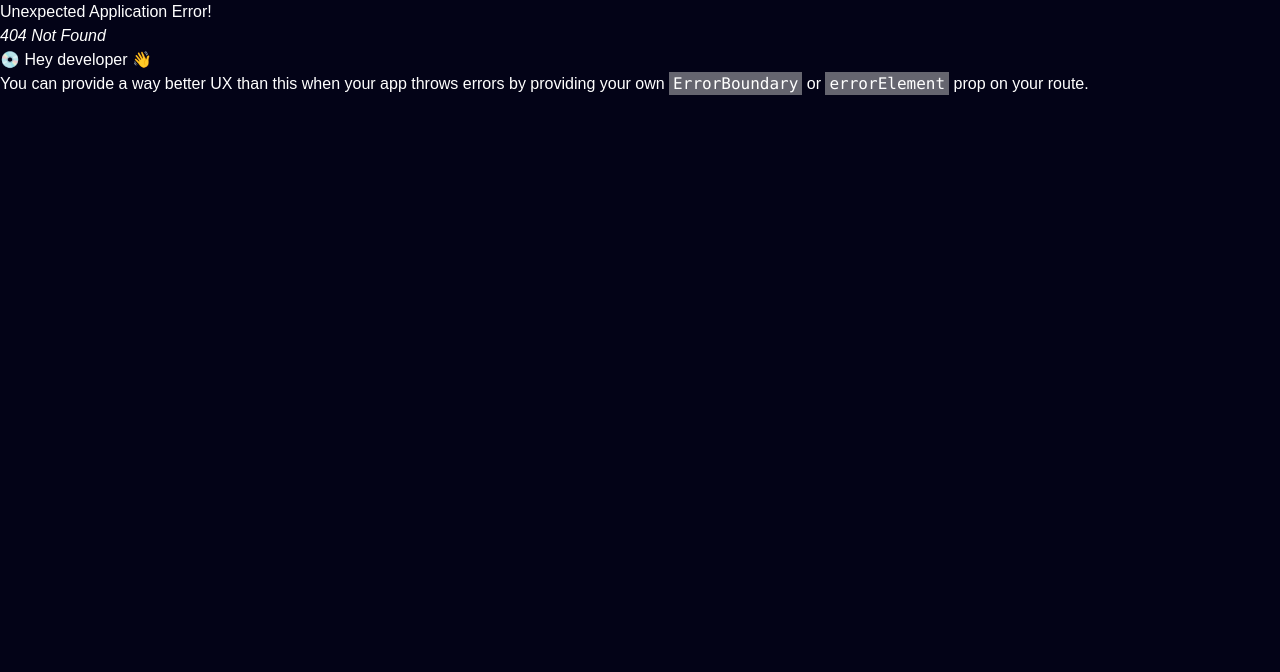
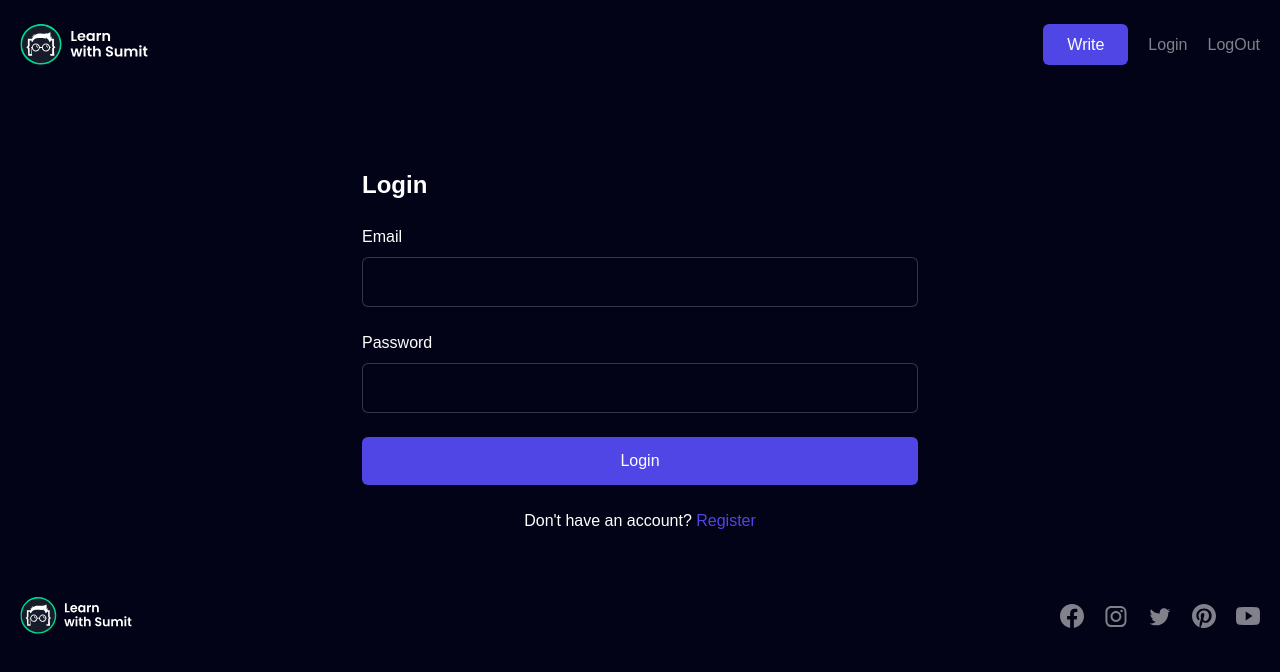
Before and after one commit to Rifa9oct/react-blogify, a React (Vite) app: page /login in a window 1280 px wide. Before the commit this address had no page. Shown: the top 672 px of the page. Built offline with nearby package versions, Linux system fonts and the light colour scheme.

Commit message:
create login page and added logOut button in header

```diff
--- a/package.json
+++ b/package.json
@@ -14,6 +14,7 @@
     "match-sorter": "^6.3.4",
     "react": "^18.2.0",
     "react-dom": "^18.2.0",
+    "react-hook-form": "^7.51.0",
     "react-icons": "^5.0.1",
     "react-router-dom": "^6.22.3",
     "react-toastify": "^10.0.4",
--- /dev/null
+++ b/src/components/auth/Logout.jsx
@@ -0,0 +1,18 @@
+import { useNavigate } from "react-router-dom";
+
+const Logout = () => {
+    const navigatev = useNavigate();
+    const handleLogout = () => {
+        navigatev("/login")
+    }
+
+    return (
+        <>
+            <button onClick={handleLogout} to="/login" className="text-white/50 hover:text-white transition-all duration-200">
+                LogOut
+            </button>
+        </>
+    );
+};
+
+export default Logout;
--- a/src/pages/Home/Header.jsx
+++ b/src/pages/Home/Header.jsx
@@ -1,13 +1,15 @@
 import logo from "./../../assets/logo.svg"
 import search from "./../../assets/icons/search.svg"
+import { Link } from "react-router-dom";
+import Logout from "../../components/auth/Logout";
 
 const Header = () => {
     return (
         <nav className="container">
             <div>
-                <a href="./index.html">
+                <Link to="/">
                     <img className="w-32" src={logo} alt="logo" />
-                </a>
+                </Link>
             </div>
             <div>
                 <ul className="flex items-center space-x-5">
@@ -17,23 +19,29 @@ const Header = () => {
                             Write
                         </a>
                     </li>
-                    <li>
+
+                    {/* search */}
+                    {/* <li>
                         <a href="./search.html" className="flex items-center gap-2 cursor-pointer">
                             <img src={search} alt="Search" />
                             <span>Search</span>
                         </a>
+                    </li> */}
+
+                    <li>
+                        <Link to="/login" className="text-white/50 hover:text-white transition-all duration-200">
+                            Login
+                        </Link>
                     </li>
-                    <li>
-                        <a href="./login.html" className="text-white/50 hover:text-white transition-all duration-200">
-                            Login
-                        </a>
-                    </li>
-                    <li className="flex items-center">
+                    <li><Logout/></li>
+
+                    {/* profile  */}
+                    {/* <li className="flex items-center">
                         <div className="avater-img bg-orange-600 text-white">
                             <span className="">S</span>
                         </div>
                         <a href="./profile.html"><span className="text-white ml-2">Saad Hasan</span></a>
-                    </li>
+                    </li> */}
                 </ul>
             </div>
         </nav>
--- a/src/pages/Login.jsx
+++ b/src/pages/Login.jsx
@@ -1,10 +1,65 @@
+import { useForm } from "react-hook-form";
+import { MdError } from "react-icons/md";
+import { Link, useNavigate } from "react-router-dom";
+import Footer from "./Home/Footer";
 
 
 const Login = () => {
+    const { register, handleSubmit, formState: { errors } } = useForm();
+    const navigate = useNavigate();
+
+    const onSubmit = (data) => {
+        const email = data.email;
+        const password = data.password;
+        navigate("/");
+        console.log(email, password)
+    }
+
     return (
-        <div>
+        <>
+            <div className="container">
+                <div className="w-full md:w-1/2 mx-auto bg-[#030317] p-8 rounded-md mt-12">
+                    <h2 className="text-2xl font-bold mb-6">Login</h2>
+                    <form onSubmit={handleSubmit(onSubmit)}>
+                        <div className="mb-6">
+                            <label className="block mb-2">Email</label>
+                            <input
+                                type="email"
+                                name="email"
+                                className="w-full p-3 bg-[#030317] border border-white/20 rounded-md focus:outline-none focus:border-indigo-500"
+                                {...register("email", { required: true })}
+                            />
+                            {errors.email && <span className="text-sm text-red-500"><MdError className="text-lg inline" /> Email address is required.</span>}
+                        </div>
 
-        </div>
+                        <div className="mb-6">
+                            <label className="block mb-2">Password</label>
+                            <input
+                                type="password"
+                                name="password"
+                                className="w-full p-3 bg-[#030317] border border-white/20 rounded-md focus:outline-none focus:border-indigo-500"
+                                {...register("password", { required: true, minLength: 8 })}
+                            />
+                            {errors.password?.type === "required" && <p className="text-sm text-red-500"><MdError className="text-lg inline" /> Password is required.</p>}
+                            {errors.password?.type === "minLength" && <p className="text-sm text-red-500"><MdError className="text-lg inline" /> Password must be 8 characters.</p>}
+                        </div>
+                        <div className="mb-6">
+                            <button
+                                type="submit"
+                                className="w-full bg-indigo-600 text-white p-3 rounded-md hover:bg-indigo-700 transition-all duration-200"
+                            >
+                                Login
+                            </button>
+                        </div>
+
+                        <p className="text-center">
+                            Don't have an account? <Link to="/register" className="text-indigo-600 hover:underline">Register</Link>
+                        </p>
+                    </form>
+                </div>
+            </div>
+            <Footer></Footer>
+        </>
     );
 };
 
--- a/src/pages/Register.jsx
+++ b/src/pages/Register.jsx
@@ -3,7 +3,7 @@
 const Register = () => {
     return (
         <div>
-
+            <h1>register</h1>
         </div>
     );
 };
```
Also changed, not shown: src/routes/router.jsx (+11 -1 lines), 1 other file (tests, documents, lock files or other folders).
